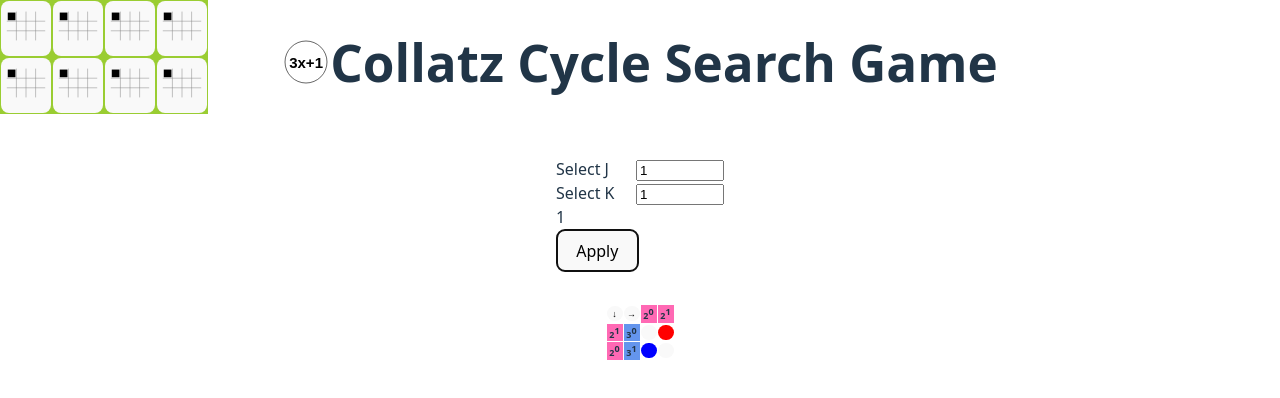
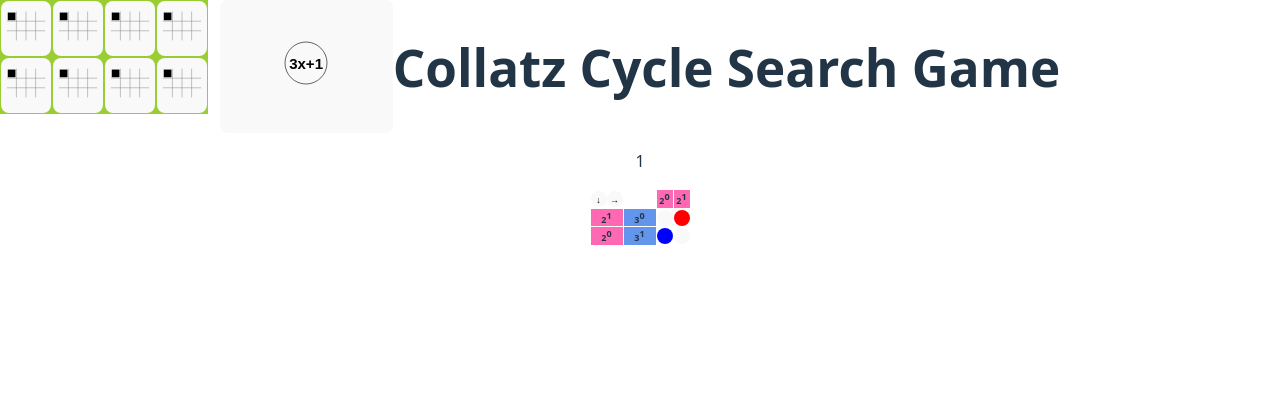
Before and after one commit to ElvenMonky/collatz_game, a React (Vite) app: page / in a window 1280 px wide. Both pictures are taken after a click on the button "Apply". Shown: the top 398 px of the page. Built offline with nearby package versions, Linux system fonts and the light colour scheme.

Commit message:
Improved board layout

```diff
--- a/src/App.css
+++ b/src/App.css
@@ -6,6 +6,7 @@ main {
 }
 
 h1 {
+	margin: 0;
 	font-size: 3.2em;
 	line-height: 1.1;
 	display: flex;
--- a/src/App.tsx
+++ b/src/App.tsx
@@ -7,7 +7,7 @@ import BoardSizeForm from './BoardSizeForm';
 
 const App = () => {
 	const [selectedCell, setSelectedCell] = useState<{ j: number, k: number } | null>(null);
-	const [board, setBoard] = useState<number[][]>([]);
+	const [board, setBoard] = useState<number[][] | null>(null);
 
 	const onApply = useCallback((J: number, K: number) => {
 		setSelectedCell(null);
@@ -17,16 +17,25 @@ const App = () => {
 	return (
 		<>
 			<h1>
+				<button onClick={() => setBoard(null)}>
 					<CollatzLogo className="inline-logo" />
+				</button>
 				Collatz Cycle Search Game
 			</h1>
 			<header>
+				{board ? (
+					<span>
+						{board.reduce((s, row, k) => s + 2**(-k)*3**k*row.reduce((sr, v, j) => sr + 2**j*v, 0), 0)}
+					</span>
+				) : (
 					<BoardSizeForm {...{
-					total: board.reduce((s, row, k) => s + 2**(-k)*3**k*row.reduce((sr, v, j) => sr + 2**j*v, 0), 0),
 						onApply,
 					}} />
+				)}
 			</header>
 			<main>
+				{board && (
+					<>
 						<Toolbar {...{
 							selectedCell,
 							board,
@@ -37,6 +46,8 @@ const App = () => {
 							setSelectedCell,
 							board,
 						}} />
+					</>
+				)}
 			</main>
 		</>
 	)
--- a/src/Board.css
+++ b/src/Board.css
@@ -1,5 +1,5 @@
 .updown-arrow {
-	display: block;
+	display: inline-block;
 	font-size: xx-small;
 }
 
@@ -35,7 +35,12 @@ table {
 
 td, th, td *, th * {
 	width: 1rem;
+	height: 1rem;
 	font-size: xx-small !important;
 	padding: 0 !important;
 	margin: 0 !important;
 }
+
+tbody th {
+	width: 2rem;
+}
--- a/src/Board.tsx
+++ b/src/Board.tsx
@@ -61,11 +61,11 @@ const Board = ({
 						<button className="updown-arrow" onClick={() => setJShift(v => v - (v <= -J ? 0 : 1))}>
 							&#x2193;
 						</button>
-					</th>
-					<th scope="col">
 						<button className="updown-arrow" onClick={() => setJShift(v => v + (v >= K ? 0 : 1))}>
 							&#x2192;
 						</button>
+					</th>
+					<th scope="col">
 					</th>
 					{colHeaders.map(colHeader => (
 						<th key={colHeader} scope="col" className="row-header2">
@@ -85,6 +85,7 @@ const Board = ({
 					</th>
 					{row.slice(K-jShift).map((cell, j) => (
 						<td key={j}>
+							{!isInactive(j, k) && (
 								<button
 									className={`${isInactive(j, k) ? "inactive" : ""} ${cellClassMap[cell] ?? ""}`}
 									disabled={isInactive(j, k)}
@@ -92,6 +93,7 @@ const Board = ({
 								>
 									{ selectedCell && cellDisplayMap[k-selectedCell.k]?.[j+K-jShift-selectedCell.j] || "\u00A0" }
 								</button>
+							)}
 						</td>
 					))}
 				</tr>
--- a/src/BoardSizeForm.tsx
+++ b/src/BoardSizeForm.tsx
@@ -2,11 +2,10 @@ import { useState } from 'react';
 import './BoardSizeForm.css';
 
 interface IBoardSizeFormProps {
-	total: number;
 	onApply: (J: number, K: number) => void;
 };
 
-const BoardSizeForm = ({ total, onApply }: IBoardSizeFormProps) => {
+const BoardSizeForm = ({ onApply }: IBoardSizeFormProps) => {
 	const [J, setJ] = useState(1);
 	const [K, setK] = useState(1);
 
@@ -25,11 +24,6 @@ const BoardSizeForm = ({ total, onApply }: IBoardSizeFormProps) => {
 					<input id="K" type="number" value={K} onChange={e => setK(Math.max(+e.target.value, 1))} />
 				</li>
 				<li>
-					<span>
-						{total}
-					</span>
-				</li>
-				<li>
 					<button type='submit'>Apply</button>
 				</li>
 			</ul>
```
Lines whose indentation alone changed are shown as unchanged.
